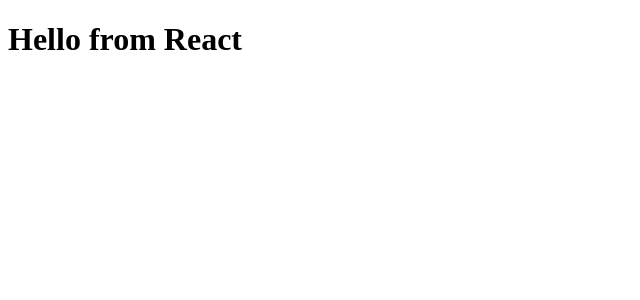
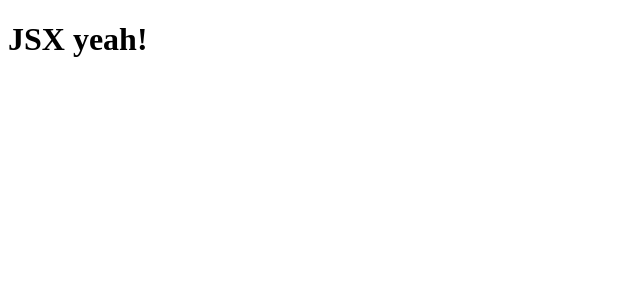
Before and after one commit to chiarazetaa/react-facts, a React (Vite) app: page / in a window 1280 px wide. Shown: the top 300 px of the page, without its empty margins (0-640 px from the left). Built offline with nearby package versions, Linux system fonts and the light colour scheme.

Commit message:
react composability

```diff
--- a/src/main.tsx
+++ b/src/main.tsx
@@ -1,7 +1,15 @@
-import { createElement } from 'react'
 import { createRoot } from 'react-dom/client'
 
 const root = createRoot(document.getElementById('root')!) // ! = it won't be null
+
+function MainContent() {
+    return (
+        <h1>JSX yeah!</h1>
+    )
+}
+
 root.render(
-    createElement('h1', null, 'Hello from React')
+    <div>
+        <MainContent></MainContent>
+    </div>
 )
```
